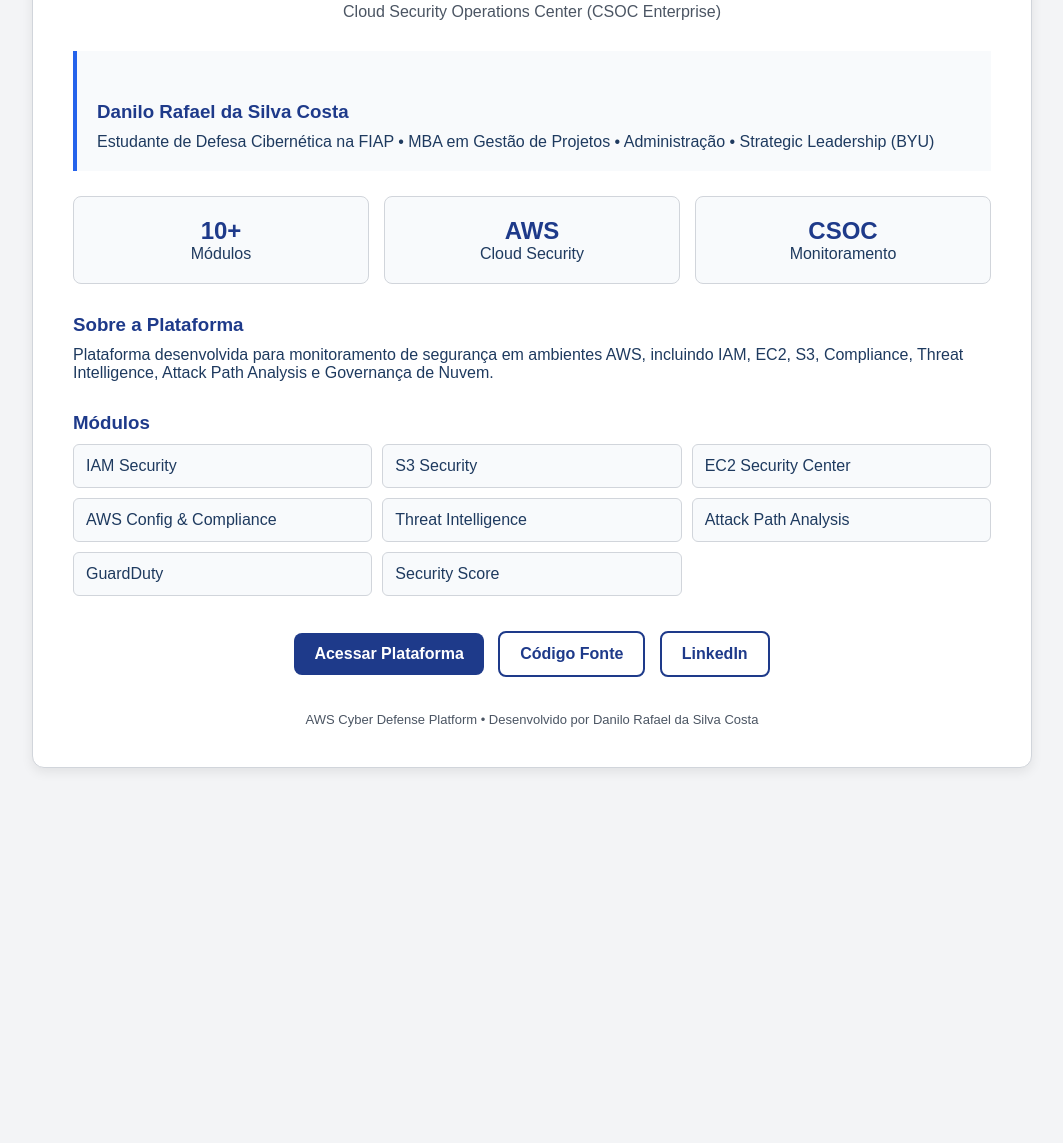
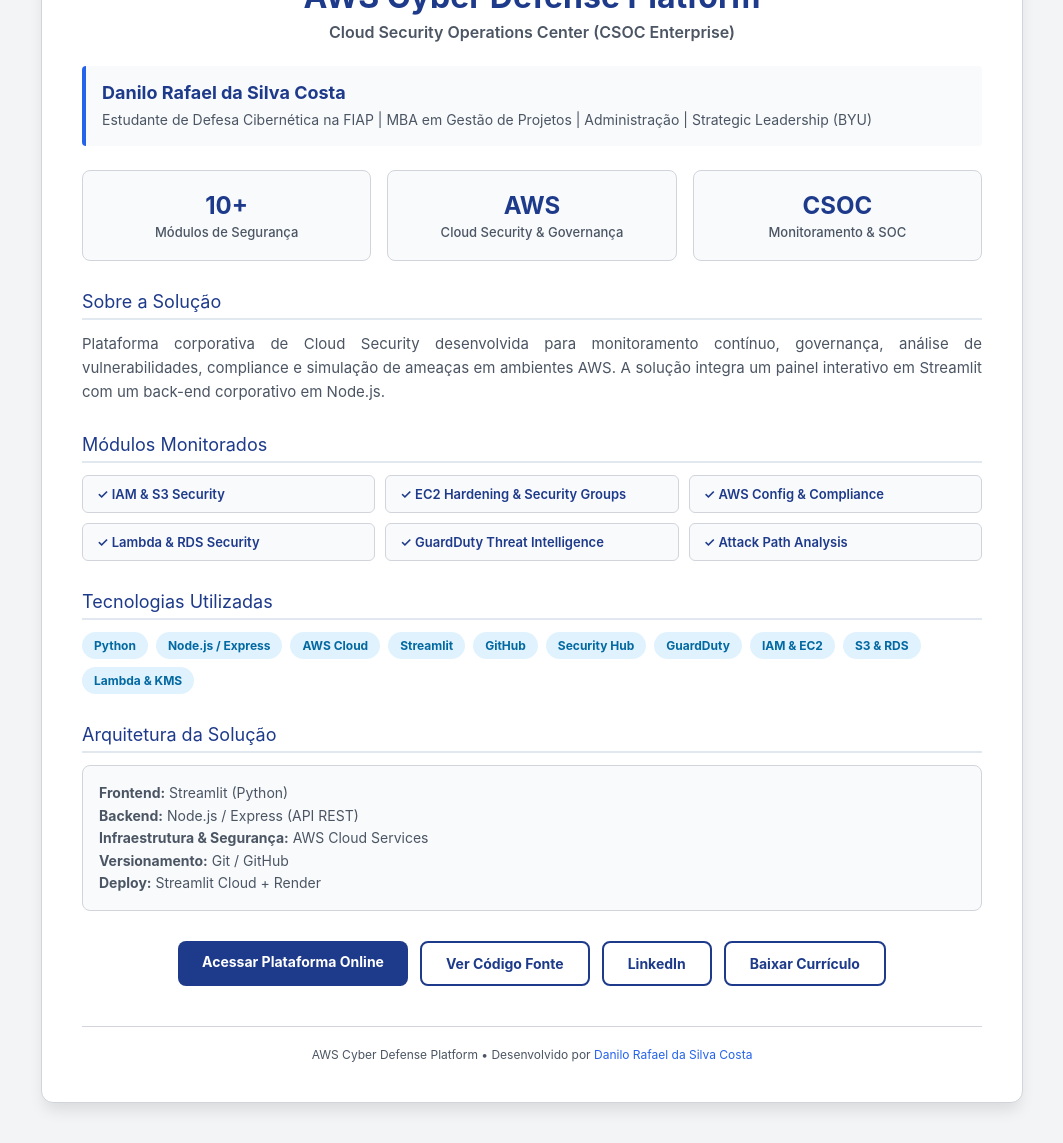
Before and after one commit to danilocosta2223-boop/aws-security-analyzer, a plain HTML site: page index.html in a window 1280 px wide. Shown: the part 125-1268 px from the top of the page, without its empty margins (108-1171 px from the left). Before the commit the page ends 933 px from the top, so only its background shows below. Drawn offline with Linux system fonts and the light colour scheme.

Commit message:
Corrigindo codificacao e estrutura do index.html para o Pages

```diff
--- a/index.html
+++ b/index.html
@@ -4,214 +4,296 @@
     <meta charset="UTF-8">
     <meta name="viewport" content="width=device-width, initial-scale=1.0">
     <title>AWS Cyber Defense Platform | Danilo Rafael da Silva Costa</title>
-
     <style>
         :root {
             --primary: #1e3a8a;
             --secondary: #2563eb;
-            --bg: #f3f4f6;
-            --card: #ffffff;
-            --border: #d1d5db;
-            --text: #1e3a5f;
-            --muted: #4b5563;
+            --bg-color: #f3f4f6;
+            --card-bg: #ffffff;
+            --text-color: #1e3a5f;
+            --text-muted: #4b5563;
+            --border-color: #d1d5db;
         }
 
-        *{
-            margin:0;
-            padding:0;
-            box-sizing:border-box;
+        body {
+            font-family: -apple-system, BlinkMacSystemFont, "Segoe UI", Roboto, "Helvetica Neue", Arial, sans-serif;
+            background-color: var(--bg-color);
+            color: var(--text-color);
+            margin: 0;
+            padding: 40px 20px;
+            display: flex;
+            justify-content: center;
+            align-items: center;
+            min-height: 100vh;
         }
 
-        body{
-            background:var(--bg);
-            font-family:Arial, sans-serif;
-            color:var(--text);
-            padding:40px 20px;
+        .container {
+            max-width: 900px;
+            width: 100%;
+            background: var(--card-bg);
+            border: 1px solid var(--border-color);
+            border-radius: 12px;
+            padding: 40px;
+            box-shadow: 0 10px 15px -3px rgba(0, 0, 0, 0.1);
         }
 
-        .container{
-            max-width:1000px;
-            margin:auto;
-            background:var(--card);
-            border-radius:12px;
-            border:1px solid var(--border);
-            padding:40px;
-            box-shadow:0 4px 12px rgba(0,0,0,0.08);
+        h1 {
+            color: var(--primary);
+            font-size: 32px;
+            margin-bottom: 6px;
+            text-align: center;
         }
 
-        h1{
-            color:#1e3a8a;
-            text-align:center;
-            margin-bottom:10px;
+        .subtitle {
+            text-align: center;
+            font-size: 16px;
+            color: var(--text-muted);
+            margin-bottom: 24px;
+            font-weight: 600;
         }
 
-        .subtitle{
-            text-align:center;
-            color:var(--muted);
-            margin-bottom:30px;
+        .author-box {
+            background-color: #f8fafc;
+            border-left: 4px solid var(--secondary);
+            padding: 16px;
+            border-radius: 4px;
+            margin-bottom: 24px;
         }
 
-        .profile{
-            background:#f8fafc;
-            border-left:4px solid var(--secondary);
-            padding:20px;
-            margin-bottom:25px;
+        .author-box h3 {
+            margin: 0 0 6px 0;
+            color: var(--primary);
+            font-size: 18px;
         }
 
-        .stats{
-            display:grid;
-            grid-template-columns:repeat(auto-fit,minmax(180px,1fr));
-            gap:15px;
-            margin:25px 0;
+        .author-box p {
+            margin: 0;
+            font-size: 14px;
+            color: var(--text-muted);
+            line-height: 1.5;
         }
 
-        .stat{
-            background:#f8fafc;
-            border:1px solid var(--border);
-            border-radius:8px;
-            padding:20px;
-            text-align:center;
+        .stats-grid {
+            display: grid;
+            grid-template-columns: repeat(auto-fit, minmax(200px, 1fr));
+            gap: 16px;
+            margin-bottom: 30px;
         }
 
-        .stat h2{
-            color:#1e3a8a;
+        .stat-card {
+            background: #f8fafc;
+            border: 1px solid var(--border-color);
+            border-radius: 8px;
+            padding: 20px;
+            text-align: center;
         }
 
-        h3{
-            margin-top:30px;
-            margin-bottom:10px;
-            color:#1e3a8a;
+        .stat-card h2 {
+            margin: 0 0 4px 0;
+            color: var(--primary);
+            font-size: 24px;
         }
 
-        .modules{
-            display:grid;
-            grid-template-columns:repeat(auto-fit,minmax(250px,1fr));
-            gap:10px;
+        .stat-card p {
+            margin: 0;
+            font-size: 13px;
+            color: var(--text-muted);
+            font-weight: 500;
         }
 
-        .module{
-            padding:12px;
-            border:1px solid var(--border);
-            border-radius:6px;
-            background:#f8fafc;
+        .section-title {
+            font-size: 18px;
+            color: var(--primary);
+            margin-top: 30px;
+            margin-bottom: 12px;
+            border-bottom: 2px solid #e2e8f0;
+            padding-bottom: 6px;
         }
 
-        .buttons{
-            text-align:center;
-            margin-top:30px;
+        .description {
+            font-size: 15px;
+            line-height: 1.6;
+            color: var(--text-muted);
+            margin-bottom: 24px;
+            text-align: justify;
         }
 
-        .btn{
-            display:inline-block;
-            margin:5px;
-            padding:12px 20px;
-            border-radius:8px;
-            text-decoration:none;
-            font-weight:bold;
+        .modules-grid {
+            display: grid;
+            grid-template-columns: repeat(auto-fit, minmax(240px, 1fr));
+            gap: 10px;
+            margin-bottom: 20px;
         }
 
-        .primary{
-            background:#1e3a8a;
-            color:white;
+        .module-item {
+            background: #f8fafc;
+            border: 1px solid var(--border-color);
+            border-radius: 6px;
+            padding: 10px 14px;
+            font-size: 13px;
+            font-weight: 600;
+            color: var(--primary);
         }
 
-        .secondary{
-            border:2px solid #1e3a8a;
-            color:#1e3a8a;
+        .tech-badges {
+            display: flex;
+            flex-wrap: wrap;
+            gap: 8px;
+            margin-bottom: 24px;
         }
 
-        .footer{
-            text-align:center;
-            margin-top:30px;
-            color:var(--muted);
-            font-size:13px;
+        .tech-badge {
+            background: #e0f2fe;
+            color: #0369a1;
+            padding: 6px 12px;
+            border-radius: 20px;
+            font-size: 12px;
+            font-weight: bold;
+        }
+
+        .architecture-box {
+            background: #f8fafc;
+            border: 1px solid var(--border-color);
+            border-radius: 8px;
+            padding: 16px;
+            font-size: 14px;
+            line-height: 1.6;
+            color: var(--text-muted);
+            margin-bottom: 24px;
+        }
+
+        .buttons-container {
+            display: flex;
+            flex-wrap: wrap;
+            gap: 12px;
+            justify-content: center;
+            margin-top: 30px;
+        }
+
+        .btn {
+            display: inline-block;
+            padding: 12px 24px;
+            background: var(--primary);
+            color: white;
+            border-radius: 8px;
+            text-decoration: none;
+            font-weight: bold;
+            font-size: 14px;
+            transition: background 0.2s;
+            text-align: center;
+        }
+
+        .btn:hover {
+            background: var(--secondary);
+        }
+
+        .btn-outline {
+            display: inline-block;
+            padding: 12px 24px;
+            background: transparent;
+            color: var(--primary);
+            border: 2px solid var(--primary);
+            border-radius: 8px;
+            text-decoration: none;
+            font-weight: bold;
+            font-size: 14px;
+            transition: all 0.2s;
+            text-align: center;
+        }
+
+        .btn-outline:hover {
+            background: #f1f5f9;
+        }
+
+        .footer {
+            margin-top: 40px;
+            text-align: center;
+            font-size: 12px;
+            color: var(--text-muted);
+            border-top: 1px solid var(--border-color);
+            padding-top: 20px;
+        }
+
+        .footer a {
+            color: var(--secondary);
+            text-decoration: none;
         }
     </style>
 </head>
-
 <body>
 
     <div class="container">
+        <h1>AWS Cyber Defense Platform</h1>
+        <div class="subtitle">Cloud Security Operations Center (CSOC Enterprise)</div>
 
-    <h1>AWS Cyber Defense Platform</h1>
-
-    <p class="subtitle">
-        Cloud Security Operations Center (CSOC Enterprise)
-    </p>
-
-    <div class="profile">
+        <div class="author-box">
             <h3>Danilo Rafael da Silva Costa</h3>
-
-        <p>
-            Estudante de Defesa Cibernética na FIAP • MBA em Gestão de Projetos •
-            Administração • Strategic Leadership (BYU)
-        </p>
+            <p>Estudante de Defesa Cibernética na FIAP | MBA em Gestão de Projetos | Administração | Strategic Leadership (BYU)</p>
         </div>
 
-    <div class="stats">
-        <div class="stat">
+        <div class="stats-grid">
+            <div class="stat-card">
                 <h2>10+</h2>
-            <p>Módulos</p>
+                <p>Módulos de Segurança</p>
             </div>
-
-        <div class="stat">
+            <div class="stat-card">
                 <h2>AWS</h2>
-            <p>Cloud Security</p>
+                <p>Cloud Security & Governança</p>
             </div>
-
-        <div class="stat">
+            <div class="stat-card">
                 <h2>CSOC</h2>
-            <p>Monitoramento</p>
+                <p>Monitoramento & SOC</p>
             </div>
         </div>
 
-    <h3>Sobre a Plataforma</h3>
-
-    <p>
-        Plataforma desenvolvida para monitoramento de segurança em ambientes AWS,
-        incluindo IAM, EC2, S3, Compliance, Threat Intelligence,
-        Attack Path Analysis e Governança de Nuvem.
-    </p>
-
-    <h3>Módulos</h3>
-
-    <div class="modules">
-        <div class="module">IAM Security</div>
-        <div class="module">S3 Security</div>
-        <div class="module">EC2 Security Center</div>
-        <div class="module">AWS Config & Compliance</div>
-        <div class="module">Threat Intelligence</div>
-        <div class="module">Attack Path Analysis</div>
-        <div class="module">GuardDuty</div>
-        <div class="module">Security Score</div>
+        <div class="section-title">Sobre a Solução</div>
+        <div class="description">
+            Plataforma corporativa de Cloud Security desenvolvida para monitoramento contínuo, governança, análise de vulnerabilidades, compliance e simulação de ameaças em ambientes AWS. A solução integra um painel interativo em Streamlit com um back-end corporativo em Node.js.
         </div>
 
-    <div class="buttons">
+        <div class="section-title">Módulos Monitorados</div>
+        <div class="modules-grid">
+            <div class="module-item">✓ IAM & S3 Security</div>
+            <div class="module-item">✓ EC2 Hardening & Security Groups</div>
+            <div class="module-item">✓ AWS Config & Compliance</div>
+            <div class="module-item">✓ Lambda & RDS Security</div>
+            <div class="module-item">✓ GuardDuty Threat Intelligence</div>
+            <div class="module-item">✓ Attack Path Analysis</div>
+        </div>
 
-        <a class="btn primary"
-           href="https://aws-security-analyzer.streamlit.app"
-           target="_blank">
-           Acessar Plataforma
-        </a>
+        <div class="section-title">Tecnologias Utilizadas</div>
+        <div class="tech-badges">
+            <span class="tech-badge">Python</span>
+            <span class="tech-badge">Node.js / Express</span>
+            <span class="tech-badge">AWS Cloud</span>
+            <span class="tech-badge">Streamlit</span>
+            <span class="tech-badge">GitHub</span>
+            <span class="tech-badge">Security Hub</span>
+            <span class="tech-badge">GuardDuty</span>
+            <span class="tech-badge">IAM & EC2</span>
+            <span class="tech-badge">S3 & RDS</span>
+            <span class="tech-badge">Lambda & KMS</span>
+        </div>
 
-        <a class="btn secondary"
-           href="https://github.com/danilocosta2223-boop/aws-security-analyzer"
-           target="_blank">
-           Código Fonte
-        </a>
+        <div class="section-title">Arquitetura da Solução</div>
+        <div class="architecture-box">
+            <b>Frontend:</b> Streamlit (Python) <br>
+            <b>Backend:</b> Node.js / Express (API REST) <br>
+            <b>Infraestrutura & Segurança:</b> AWS Cloud Services <br>
+            <b>Versionamento:</b> Git / GitHub <br>
+            <b>Deploy:</b> Streamlit Cloud + Render
+        </div>
 
-        <a class="btn secondary"
-           href="https://www.linkedin.com/in/danilocosta2223"
-           target="_blank">
-           LinkedIn
-        </a>
-
+        <div class="buttons-container">
+            <a class="btn" href="https://aws-security-analyzer.streamlit.app" target="_blank">Acessar Plataforma Online</a>
+            <a class="btn-outline" href="https://github.com/danilocosta2223-boop/aws-security-analyzer" target="_blank">Ver Código Fonte</a>
+            <a class="btn-outline" href="https://www.linkedin.com/in/danilocosta2223" target="_blank">LinkedIn</a>
+            <a class="btn-outline" href="curriculo.pdf" target="_blank">Baixar Currículo</a>
         </div>
 
         <div class="footer">
-        AWS Cyber Defense Platform • Desenvolvido por Danilo Rafael da Silva Costa
+            AWS Cyber Defense Platform • Desenvolvido por <a href="https://www.linkedin.com/in/danilocosta2223" target="_blank">Danilo Rafael da Silva Costa</a>
         </div>
-
     </div>
 
 </body>
```
Lines whose indentation alone changed are shown as unchanged.
